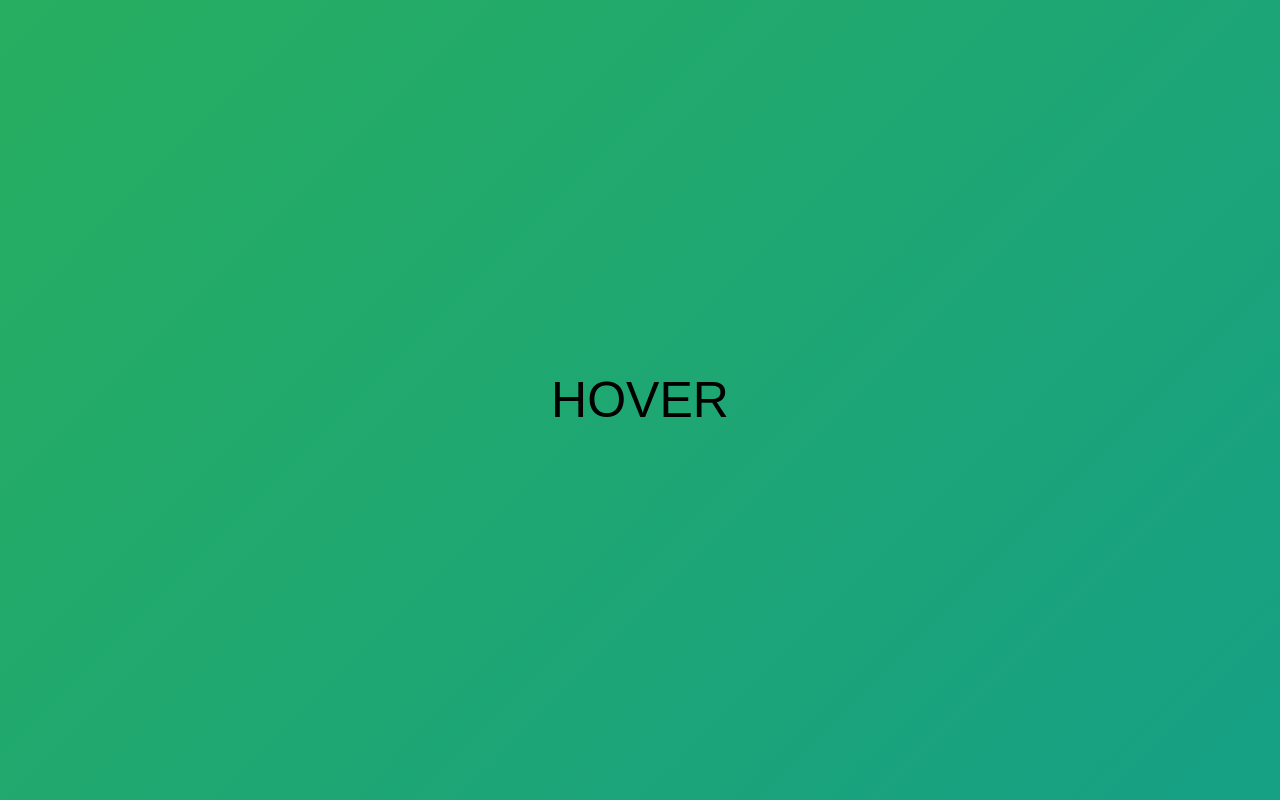
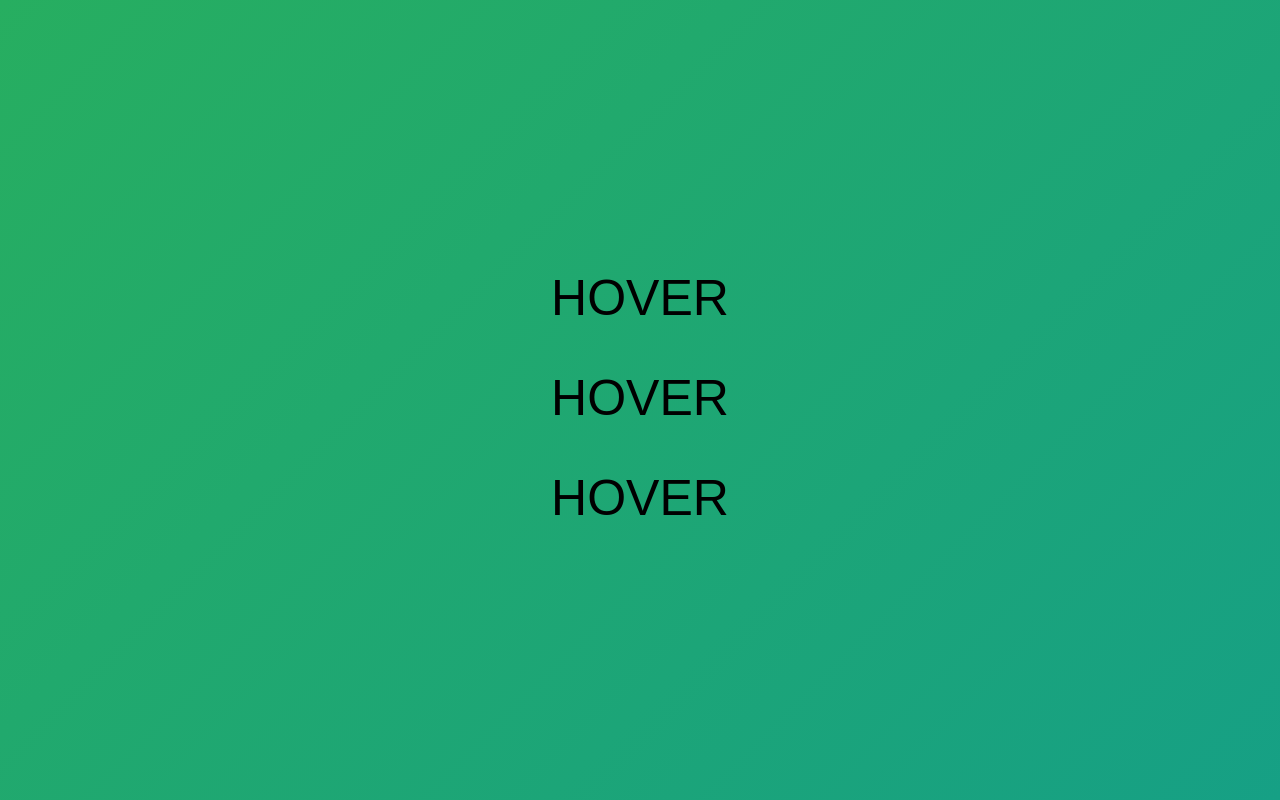
Before and after one commit to madruga665/efeito-hover-margin-bottom, a plain HTML site: page index.html in a window 1280 px wide. Drawn offline with Linux system fonts and the light colour scheme.

Commit message:
add mais 2 botões e efeito border botton

```diff
--- a/index.html
+++ b/index.html
@@ -11,9 +11,9 @@
 
 <body>
     <div class="container">
-        <button class="btn">
-            hover
-        </button>
+        <button class="btn btn-1">hover</button>
+        <button class="btn btn-2">hover</button>
+        <button class="btn btn-3">hover</button>
     </div>
 </body>
 
--- a/style.css
+++ b/style.css
@@ -10,11 +10,13 @@ body {
     width: 100vw;
     height: 100vh;
     display: flex;
+    flex-direction: column;
     align-items: center;
     justify-content: center;
     background: linear-gradient( -45deg, #16a085, #27ae60);
 }
 .btn {
+    display: inline-block;
     width: 200px;
     height: 100px;
     background-color: transparent;
@@ -24,3 +26,40 @@ body {
     font-size: 50px;
     text-transform: uppercase;
 }
+/* Efeito no centro */
+.btn-1:after {
+    display: block;
+    content: '';
+    border-bottom: 5px solid black;
+    transform: scaleX(0);
+    transition: transform 500ms;
+}
+.btn-1:hover:after {
+    transform: scaleX(1);
+}
+/* Efeito da esquerda para direita */
+.btn-2:after {
+    display: block;
+    content: '';
+    border-bottom: 5px solid black;
+    transform: scaleX(0);
+    transform-origin: 0% 100%;
+    transition: transform 500ms;
+}
+.btn-2:hover:after {
+    transform: scaleX(1);
+    transform-origin: 0% 100%;
+}
+/* Efeito da direita pra esquerda */
+.btn-3:after {
+    display: block;
+    content: '';
+    border-bottom: 5px solid black;
+    transform: scaleX(0);
+    transform-origin: 100% 0%;
+    transition: transform 500ms;
+}
+.btn-3:hover:after {
+    transform: scaleX(1);
+    transform-origin: 100% 0%;
+}
```
